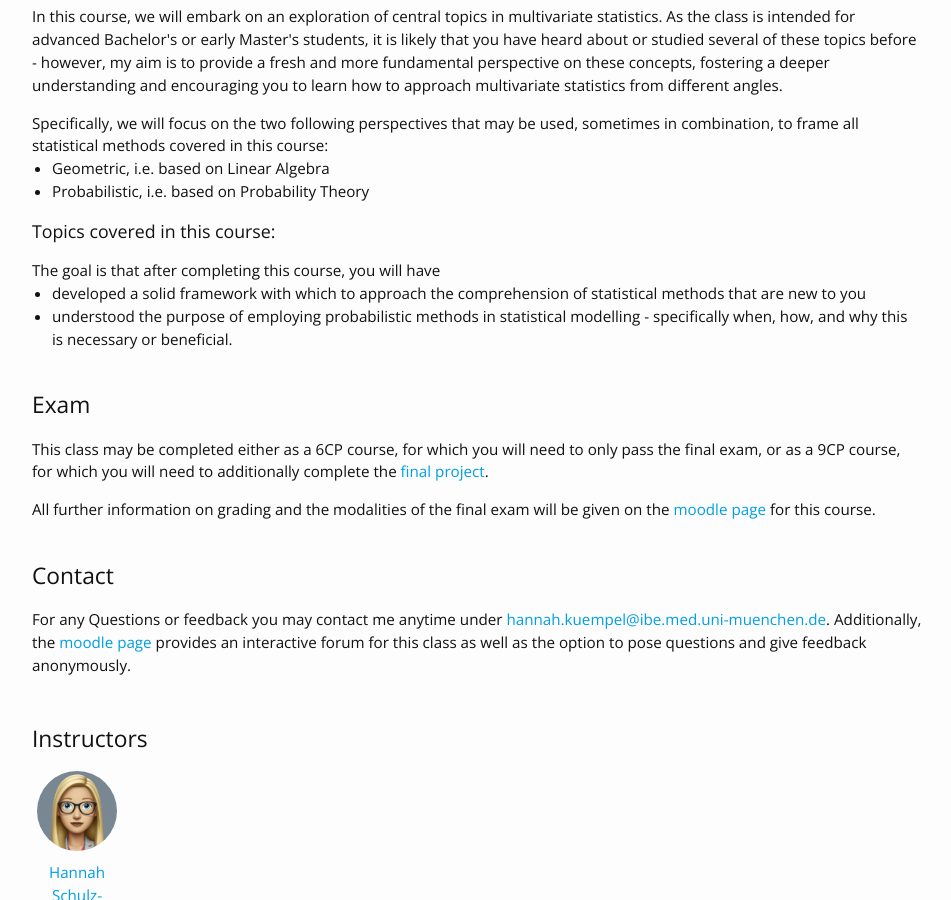
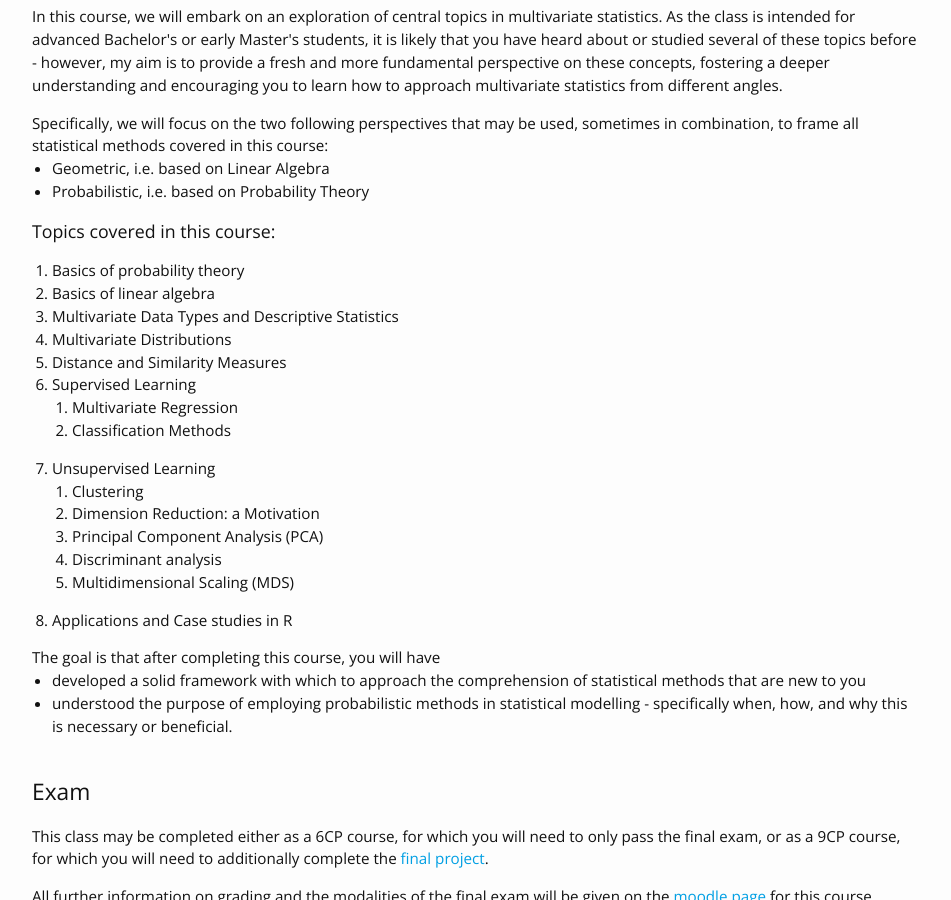
Before and after one commit to 11annah-s-teachings/11annah-s-teachings.github.io, a Jekyll site: the page built from index.md, in a window 1280 px wide and 900 px high, scrolled down 558 px. Shown: the whole window, without its empty margins (163-1114 px from the left). Built offline with Jekyll 4.4.1, drawn with Linux system fonts in a browser that asks for light colours; nearby versions of some CDN libraries.

Commit message:
Update course_description.html

```diff
--- a/_includes/course_description.html
+++ b/_includes/course_description.html
@@ -8,7 +8,27 @@
     <li>Probabilistic, i.e. based on Probability Theory</li>
   </ul>
   <h3>Topics covered in this course:</h3>
-
+  <ol>
+    <li>Basics of probability theory</li>
+    <li>Basics of linear algebra</li>
+    <li>Multivariate Data Types and Descriptive Statistics</li>
+    <li>Multivariate Distributions</li>
+    <li>Distance and Similarity Measures</li>
+    <li>Supervised Learning</li>
+      <ol>
+        <li>Multivariate Regression</li>
+        <li>Classification Methods</li>
+      </ol>
+    <li>Unsupervised Learning</li>
+      <ol>
+        <li>Clustering</li>
+        <li>Dimension Reduction: a Motivation</li>
+        <li>Principal Component Analysis (PCA)</li>
+        <li>Discriminant analysis</li>
+        <li>Multidimensional Scaling (MDS)</li>
+      </ol>
+    <li>Applications and Case studies in R</li>
+  </ol>
 The goal is that after completing this course, you will have
 <ul>
   <li>developed a solid framework with which to approach the comprehension of statistical methods that are new to you</li>
```
